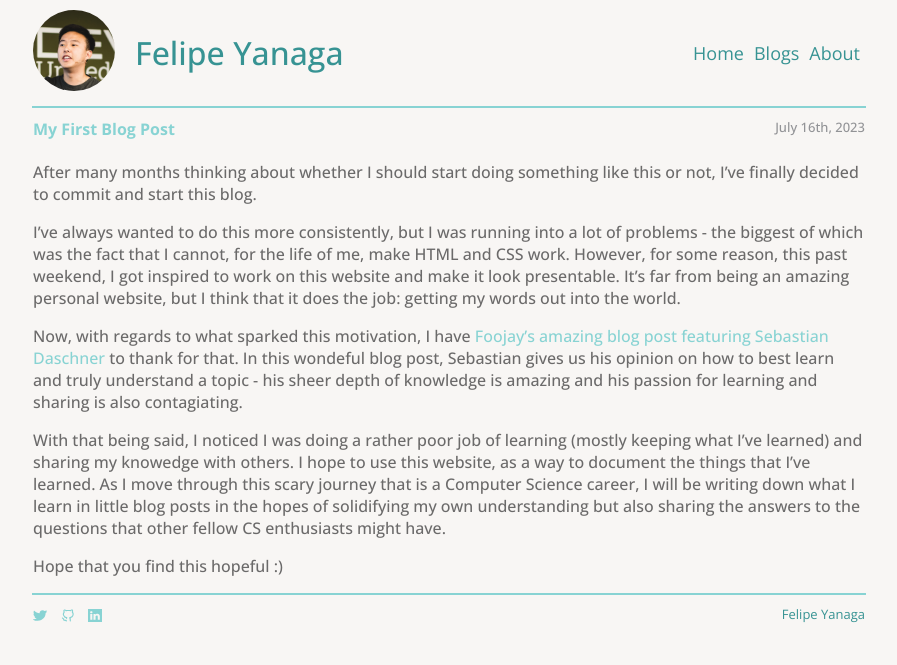
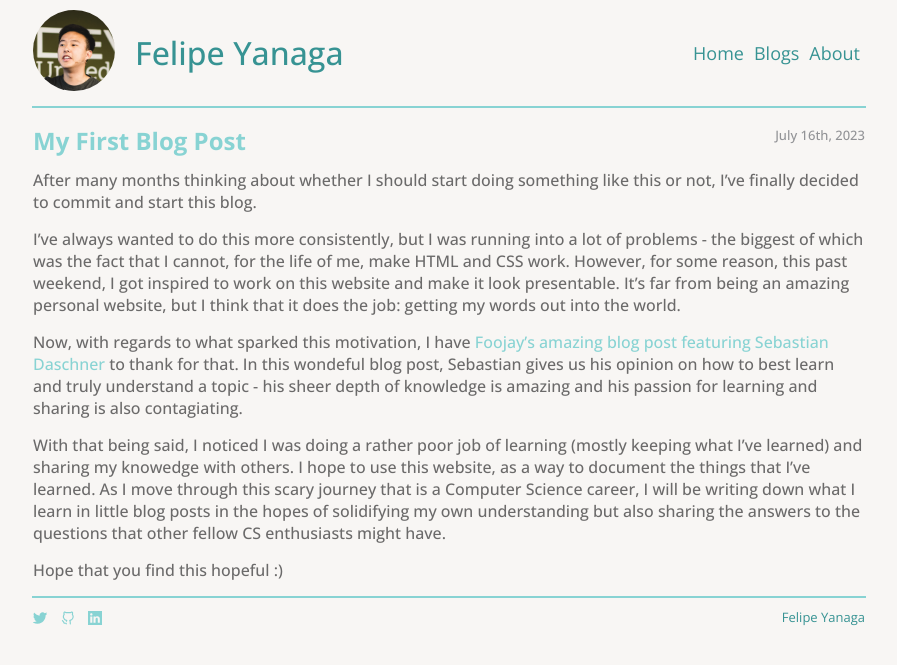
Before and after one commit to theyanaga/theyanaga.github.io, a Jekyll site: the page built from _posts/2023-07-16-my-first-blog-post.markdown, in a window 1280 px wide. Shown: the top 665 px of the page, without its empty margins (191-1088 px from the left). Built offline with Jekyll 4.4.1, drawn with Linux system fonts in a browser that asks for light colours; comment, search, counter and statistics services are not loaded.

Commit message:
fix spacing between title and content

```diff
--- a/_sass/post.scss
+++ b/_sass/post.scss
@@ -5,11 +5,14 @@
 .post-header {
     display: flex;
     justify-content: space-between;
-    margin-bottom: 10px;
     @media (max-width: 550px) {
         display: flex;
         flex-direction: column;
     }
+}
+
+.post-title {
+    font-size: x-large;
 }
 
 .post-header > p-meta {
@@ -54,3 +57,8 @@
     text-decoration: none;
     color: rgb(136, 211, 211);
 }
+
+.post-content p {
+    margin-top: 7.5px;
+    margin-bottom: 15px;
+}
```
